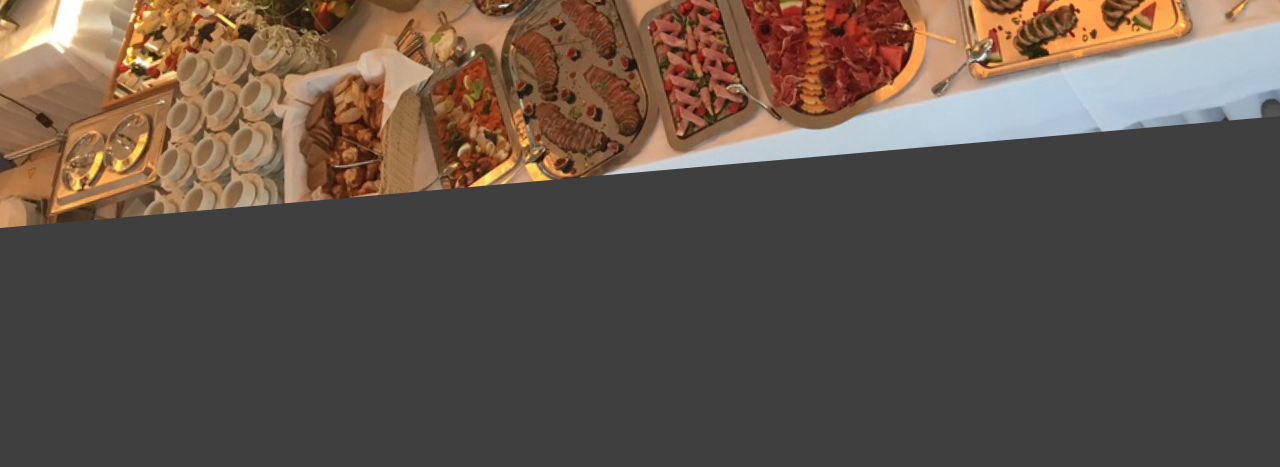
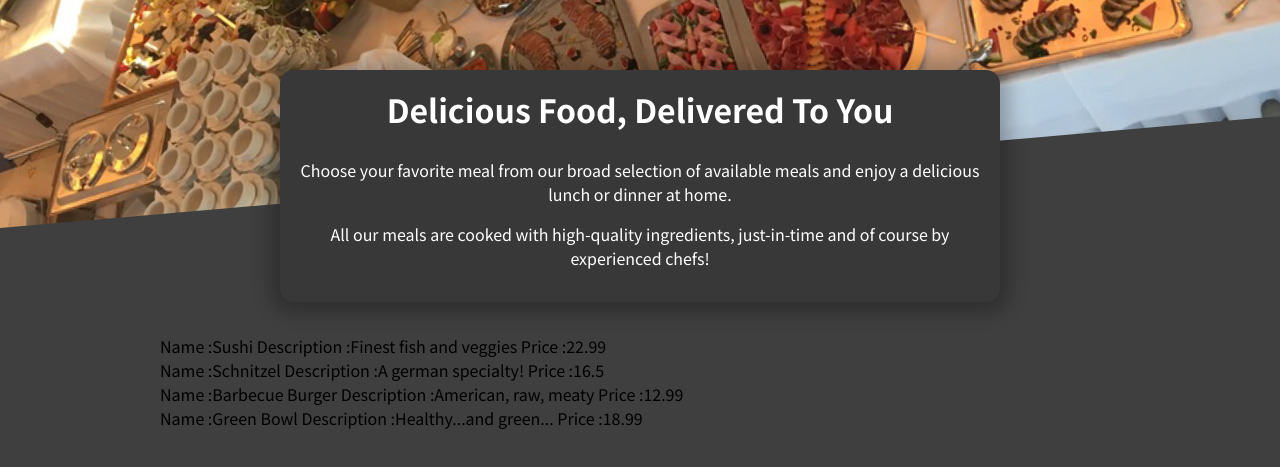
Before and after one commit to Mayukh360/Restaurant-App-Using-React, a React (Create React App) app: page / in a window 1280 px wide. Shown: the part 245-712 px from the top of the page. Built offline with nearby package versions, Linux system fonts and the light colour scheme.

Commit message:
Adding Meals Summary with hardcoded meal list

```diff
--- a/src/App.js
+++ b/src/App.js
@@ -1,10 +1,14 @@
 import Header from "./Component/Layout/Header";
+import Meals from "./Component/Meals/Meals";
 
 function App() {
   return (
     <div>
       <h2>Let's get started!</h2>
       <Header/>
+      <main>
+        <Meals/>
+      </main>
     </div>
   );
 }
--- /dev/null
+++ b/src/Component/Meals/AvailableMeals.js
@@ -0,0 +1,41 @@
+import React,{Fragment} from 'react';
+import classes from './AvailableMeals.module.css';
+const DUMMY_MEALS = [
+    {
+      id: 'm1',
+      name: 'Sushi',
+      description: 'Finest fish and veggies',
+      price: 22.99,
+    },
+    {
+      id: 'm2',
+      name: 'Schnitzel',
+      description: 'A german specialty!',
+      price: 16.5,
+    },
+    {
+      id: 'm3',
+      name: 'Barbecue Burger',
+      description: 'American, raw, meaty',
+      price: 12.99,
+    },
+    {
+      id: 'm4',
+      name: 'Green Bowl',
+      description: 'Healthy...and green...',
+      price: 18.99,
+    },
+  ];
+
+export default function AvailableMeals() {
+    const mealsList=  DUMMY_MEALS.map((item)=>(
+        <li key={item.id}>Name :{item.name} Description :{item.description} Price :{item.price}</li>
+    ))
+  return (
+    <section className={classes.meals}>
+   <ul>
+   {mealsList}
+   </ul>
+    </section>
+  )
+}
--- /dev/null
+++ b/src/Component/Meals/AvailableMeals.module.css
@@ -0,0 +1,24 @@
+.meals {
+    max-width: 60rem;
+    width: 90%;
+    margin: 2rem auto;
+    animation: meals-appear 1s ease-out forwards;
+  }
+
+  .meals ul {
+    list-style: none;
+    margin: 0;
+    padding: 0;
+  }
+
+  @keyframes meals-appear {
+    from {
+      opacity: 0;
+      transform: translateY(3rem);
+    }
+
+    to {
+      opacity: 1;
+      transform: translateY(0);
+    }
+  }
--- /dev/null
+++ b/src/Component/Meals/Meals.js
@@ -0,0 +1,12 @@
+import React,{Fragment} from 'react';
+import AvailableMeals from './AvailableMeals';
+import MealsSummary from './MealsSummary';
+
+export default function Meals() {
+  return (
+    <Fragment>
+        <MealsSummary/>
+        <AvailableMeals/>
+    </Fragment>
+  )
+}
--- /dev/null
+++ b/src/Component/Meals/MealsSummary.js
@@ -0,0 +1,17 @@
+import classes from './MealsSummary.module.css';
+
+export default function MealsSummary() {
+  return (
+    <section className={classes.summary}>
+      <h2>Delicious Food, Delivered To You</h2>
+      <p>
+        Choose your favorite meal from our broad selection of available meals
+        and enjoy a delicious lunch or dinner at home.
+      </p>
+      <p>
+        All our meals are cooked with high-quality ingredients, just-in-time and
+        of course by experienced chefs!
+      </p>
+    </section>
+  )
+}
--- /dev/null
+++ b/src/Component/Meals/MealsSummary.module.css
@@ -0,0 +1,18 @@
+.summary {
+    text-align: center;
+    max-width: 45rem;
+    width: 90%;
+    margin: auto;
+    margin-top: -10rem;
+    position: relative;
+    background-color: #383838;
+    color: white;
+    border-radius: 14px;
+    padding: 1rem;
+    box-shadow: 0 1px 18px 10px rgba(0, 0, 0, 0.25);
+  }
+
+  .summary h2 {
+    font-size: 2rem;
+    margin-top: 0;
+  }
```
